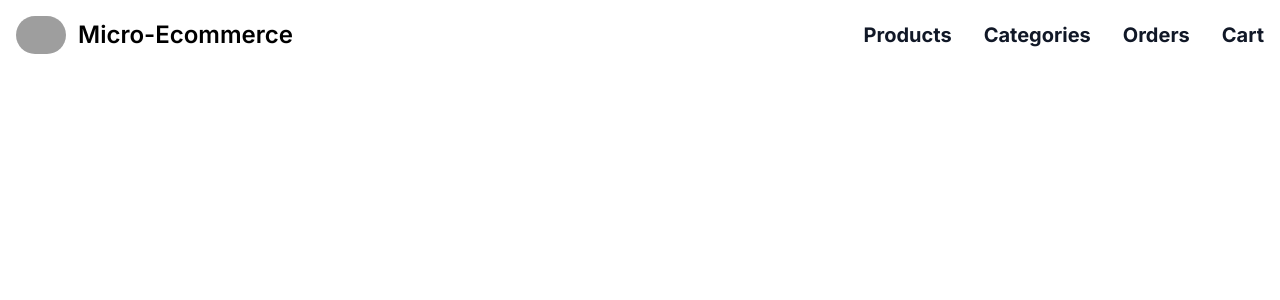
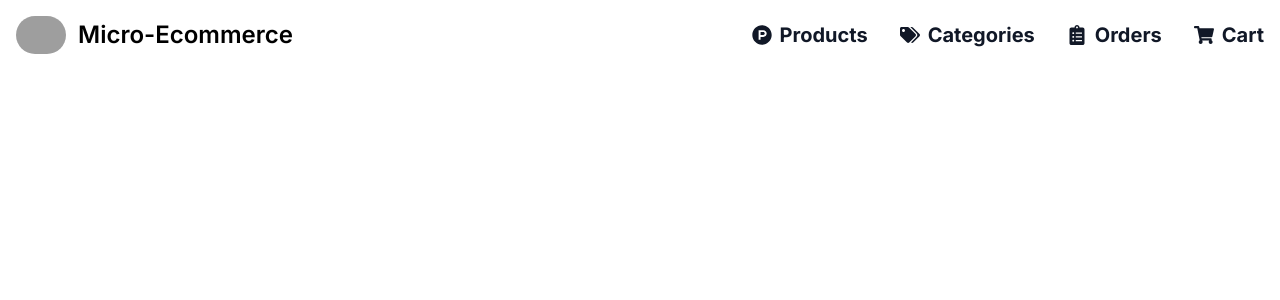
Before and after one commit to faissal17/next-Ecomerce, a Next.js app: page /authentication in a window 1280 px wide. Shown: the top 300 px of the page. Built offline with nearby package versions, Linux system fonts and the light colour scheme; grey boxes are pictures that could not be loaded.

Commit message:
add navbar to shared component

```diff
--- a/src/shared/component/Navbar.tsx
+++ b/src/shared/component/Navbar.tsx
@@ -1,6 +1,11 @@
 import React from 'react';
 import Image from 'next/image';
-import { Icon } from 'next/dist/lib/metadata/types/metadata-types';
+import {
+  FaProductHunt,
+  FaTags,
+  FaShoppingCart,
+  FaClipboardList,
+} from 'react-icons/fa';
 
 const Navbar = () => {
   return (
@@ -20,36 +25,42 @@ const Navbar = () => {
         </a>
         <div className="hidden w-full md:block md:w-auto" id="navbar-default">
           <ul className="font-medium flex flex-col p-4 md:p-0 mt-4 border md:flex-row md:space-x-8 rtl:space-x-reverse md:mt-0 md:border-0">
+            <div>
               <li>
                 <a
                   href="#"
-                className="font-bold text-xl block py-2 px-3 text-gray-900 rounded hover:bg-gray-100 md:hover:bg-transparent md:border-0 md:hover:text-blue-900 md:p-0 dark:text-white md:dark:hover:text-blue-500 dark:hover:bg-gray-700 dark:hover:text-white md:dark:hover:bg-transparent"
+                  className="flex items-center font-bold text-xl py-2 px-3 text-gray-900 rounded hover:bg-gray-100 md:hover:bg-transparent md:border-0 md:hover:text-blue-900 md:p-0 dark:text-white md:dark:hover:text-blue-500 dark:hover:bg-gray-700 dark:hover:text-white md:dark:hover:bg-transparent"
                   aria-current="page"
                 >
+                  <FaProductHunt className="mr-2" />
                   Products
                 </a>
               </li>
+            </div>
             <li>
               <a
                 href="#"
-                className="font-bold text-xl block py-2 px-3 text-gray-900 rounded hover:bg-gray-100 md:hover:bg-transparent md:border-0 md:hover:text-blue-900 md:p-0 dark:text-white md:dark:hover:text-blue-500 dark:hover:bg-gray-700 dark:hover:text-white md:dark:hover:bg-transparent"
+                className="flex items-center font-bold text-xl py-2 px-3 text-gray-900 rounded hover:bg-gray-100 md:hover:bg-transparent md:border-0 md:hover:text-blue-900 md:p-0 dark:text-white md:dark:hover:text-blue-500 dark:hover:bg-gray-700 dark:hover:text-white md:dark:hover:bg-transparent"
               >
+                <FaTags className="mr-2" />
                 Categories
               </a>
             </li>
             <li>
               <a
                 href="#"
-                className="font-bold text-xl block py-2 px-3 text-gray-900 rounded hover:bg-gray-100 md:hover:bg-transparent md:border-0 md:hover:text-blue-900 md:p-0 dark:text-white md:dark:hover:text-blue-500 dark:hover:bg-gray-700 dark:hover:text-white md:dark:hover:bg-transparent"
+                className="flex items-center font-bold text-xl py-2 px-3 text-gray-900 rounded hover:bg-gray-100 md:hover:bg-transparent md:border-0 md:hover:text-blue-900 md:p-0 dark:text-white md:dark:hover:text-blue-500 dark:hover:bg-gray-700 dark:hover:text-white md:dark:hover:bg-transparent"
               >
+                <FaClipboardList className="mr-2" />
                 Orders
               </a>
             </li>
             <li>
               <a
                 href="#"
-                className="font-bold text-xl block py-2 px-3 text-gray-900 rounded hover:bg-gray-100 md:hover:bg-transparent md:border-0 md:hover:text-blue-900 md:p-0 dark:text-white md:dark:hover:text-blue-500 dark:hover:bg-gray-700 dark:hover:text-white md:dark:hover:bg-transparent"
+                className="flex items-center font-bold text-xl py-2 px-3 text-gray-900 rounded hover:bg-gray-100 md:hover:bg-transparent md:border-0 md:hover:text-blue-900 md:p-0 dark:text-white md:dark:hover:text-blue-500 dark:hover:bg-gray-700 dark:hover:text-white md:dark:hover:bg-transparent"
               >
+                <FaShoppingCart className="mr-2" />
                 Cart
               </a>
             </li>
```
Also changed, not shown: package.json (+5 -4 lines), 1 other file (tests, documents, lock files or other folders). Lines whose indentation alone changed are shown as unchanged.
